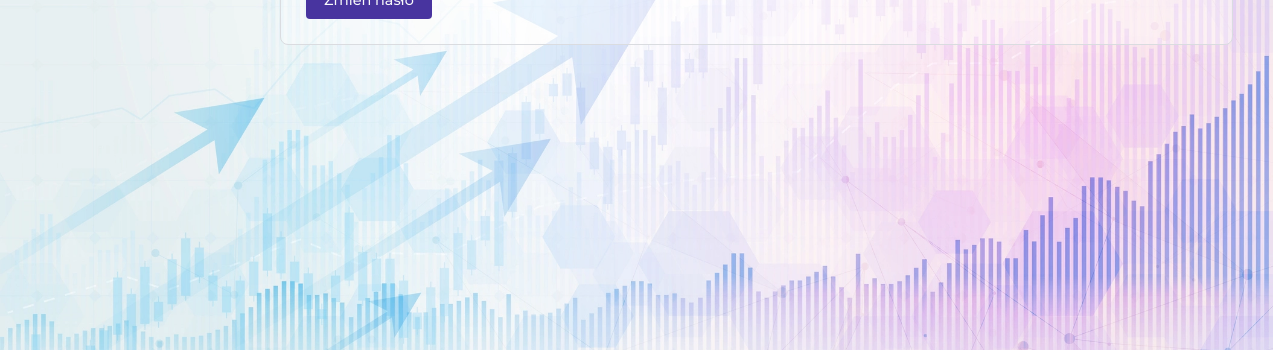
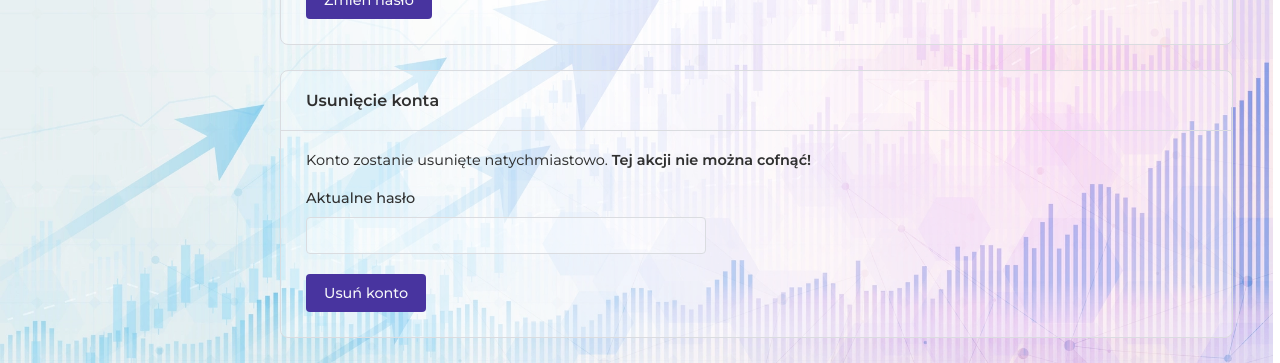
Before and after one commit to NiedziolkaMichal/track-adblock, a Next.js app: page /account/profile in a window 1280 px wide. Shown: the part 450-813 px from the top of the page. Built offline with nearby package versions, Linux system fonts and the light colour scheme; no server answers; the database is empty; sample sign-in values are in the browser's storage; a web font is replaced by a local one.

Commit message:
Allow to delete account

```diff
--- a/src/lib/db/query.ts
+++ b/src/lib/db/query.ts
@@ -217,6 +217,18 @@ export async function getPasswordByUser(userId: string) {
   return existingUser.password;
 }
 
+export async function usingOAuth(userId: string) {
+  const existingUser = await prisma.user.findFirst({
+    where: {
+      id: userId,
+    },
+    select: {
+      password: true,
+    },
+  });
+  return (existingUser && !existingUser.password) || false;
+}
+
 export async function isEmailUsingOAuth(email: string) {
   const existingUser = await prisma.user.findFirst({
     where: {
@@ -247,6 +259,14 @@ export function setPasswordByEmail(email: string, password: string) {
     },
     data: {
       password,
+    },
+  });
+}
+
+export function deleteUser(userId: string) {
+  return prisma.user.delete({
+    where: {
+      id: userId,
     },
   });
 }
--- a/src/lib/web/api.ts
+++ b/src/lib/web/api.ts
@@ -43,6 +43,10 @@ export function getConfirmResetPasswordBody(code: string, newPassword: string) {
   });
 }
 
+export function getDeleteAccountUrl() {
+  return "/api/user";
+}
+
 export function getStartTrialUrl(host: string) {
   return `/api/host/${fullEncodeUriComponent(host)}/startTrial`;
 }
--- a/src/pages/account/profile.tsx
+++ b/src/pages/account/profile.tsx
@@ -3,19 +3,23 @@ import { PageMetaData } from "../../components/metadata";
 import { ErrorInline, H1 } from "../../components/account/common";
 import { CardH2 } from "../../components/account/card";
 import { InvalidInput, Label, TextField } from "../../components/account/input";
-import { ButtonShapeShifter } from "../../components/account/button";
+import { ButtonPrimary, ButtonShapeShifter } from "../../components/account/button";
 import { useId, useState } from "react";
 import { useRouter } from "next/router";
 import { GetServerSideProps } from "next";
 import { GetServerSidePropsContext } from "next/types";
 import { getServerSession } from "../api/auth/[...nextauth]";
 import { LOGIN_REDIRECT } from "../../lib/web/redirects";
-import { getHosts } from "../../lib/db/query";
-import { getChangePasswordBody, getChangePasswordUrl } from "../../lib/web/api";
+import { usingOAuth } from "../../lib/db/query";
+import { getChangePasswordBody, getChangePasswordUrl, getDeleteAccountUrl } from "../../lib/web/api";
 import { signOut } from "next-auth/react";
 import { getPasswordWarning, verifyPassword, VerifyPasswordResult } from "../../lib/util/verifyInput";
 
-export const getServerSideProps: GetServerSideProps<object> = async (context: GetServerSidePropsContext) => {
+interface Props {
+  oauth: boolean;
+}
+
+export const getServerSideProps: GetServerSideProps<Props> = async (context: GetServerSidePropsContext) => {
   const session = await getServerSession(context);
   const userId = session?.user.id;
 
@@ -23,21 +27,22 @@ export const getServerSideProps: GetServerSideProps<object> = async (context: Ge
     return LOGIN_REDIRECT;
   }
 
-  const hosts = await getHosts(userId);
+  const oauth = await usingOAuth(userId);
 
   return {
     props: {
-      hosts,
+      oauth,
     },
   };
 };
 
-export default function Page() {
+export default function Page({ oauth }: Props) {
   return (
     <>
       <PageMetaData title="Profil | Track Adblock" />
       <H1>Profil użytkownika</H1>
-      <ChangePasswordCard />
+      {!oauth && <ChangePasswordCard />}
+      <DeleteAccount oauth={oauth} />
     </>
   );
 }
@@ -124,3 +129,46 @@ function ChangePasswordCard() {
     </CardH2>
   );
 }
+
+function DeleteAccount({ oauth }: { oauth: boolean }) {
+  const passwordId = useId();
+  const [passwordState, setPasswordState] = useState<"ok" | "missing">("ok");
+  const [paid, setPaid] = useState(false);
+
+  async function tryDeleteAccount() {
+    const password = oauth ? "" : (document.getElementById(passwordId) as HTMLInputElement).value;
+    if (!oauth && !password) {
+      setPasswordState("missing");
+      return;
+    }
+    setPasswordState("ok");
+
+    const response = await fetch(getDeleteAccountUrl(), {
+      method: "DELETE",
+      body: password,
+    });
+    if (response.status === 403) {
+      setPaid(true);
+    } else {
+      signOut({
+        callbackUrl: response.status === 200 ? "/" : "/auth/login",
+      });
+    }
+  }
+
+  return (
+    <CardH2 $margin="b-25px" headingContent="Usunięcie konta" innerPadding={true}>
+      <p style={{ marginBottom: "20px" }}>
+        Konto zostanie usunięte natychmiastowo. <strong>Tej akcji nie można cofnąć!</strong>
+      </p>
+      {!oauth && (
+        <Label $margin="b-10px" htmlFor={passwordId}>
+          Aktualne hasło {passwordState !== "ok" && <ErrorInline>- Nie może być puste</ErrorInline>}
+        </Label>
+      )}
+      {!oauth && <TextField $margin={paid ? "b-10px" : "b-20px"} id={passwordId} name="password_old" type="password" />}
+      {paid && <InvalidInput $margin="b-10px">Nie można usunąć konta które ma opłaconą usługę</InvalidInput>}
+      <ButtonPrimary onClick={tryDeleteAccount}>Usuń konto</ButtonPrimary>
+    </CardH2>
+  );
+}
--- /dev/null
+++ b/src/pages/api/user.ts
@@ -0,0 +1,41 @@
+import { NextApiRequest, NextApiResponse } from "next";
+import { getServerSession } from "next-auth";
+import { authOptions } from "./auth/[...nextauth]";
+import { sameOrigin } from "../../lib/util/uri";
+import { logError } from "../../lib/util/log";
+import { deleteUser, getExpirationDetails, getPasswordByUser } from "../../lib/db/query";
+import { samePassword } from "../../lib/util/password";
+import { removeAccessToWorker } from "../../lib/refreshWorker";
+import { getPaymentState } from "../../lib/payment/payment";
+
+export default async function handler(req: NextApiRequest, res: NextApiResponse) {
+  const password = req.body;
+  const session = await getServerSession(req, res, authOptions);
+  const userId = session?.user.id;
+
+  if (!userId || req.method !== "DELETE" || !sameOrigin(req) || typeof password !== "string") {
+    logError("Invalid input data while requesting user delete");
+    return res.status(400).send("INVALID_INPUT");
+  }
+  const expirationResponse = getExpirationDetails(userId);
+  const realPasswordResponse = getPasswordByUser(userId);
+  const [expiration, realPassword] = await Promise.all([expirationResponse, realPasswordResponse]);
+
+  if (expiration && getPaymentState(expiration.trial, expiration.serviceExpiration) === "PAID") {
+    return res.status(403).send("SERVICE_ACTIVE");
+  }
+  if (!realPassword && password) {
+    return res.status(400).send("PROVIDED_PASSWORD_FOR_OAUTH");
+  }
+  if (realPassword && !(await samePassword(password, realPassword))) {
+    return res.status(401).send("INVALID_PASSWORD");
+  }
+
+  const jobs: Promise<unknown>[] = [deleteUser(userId)];
+  if (expiration?.trial) {
+    jobs.push(removeAccessToWorker(userId));
+  }
+
+  await Promise.all(jobs);
+  return res.status(200).send("OK");
+}
```
Also changed, not shown: 1 other file (tests, documents, lock files or other folders).
